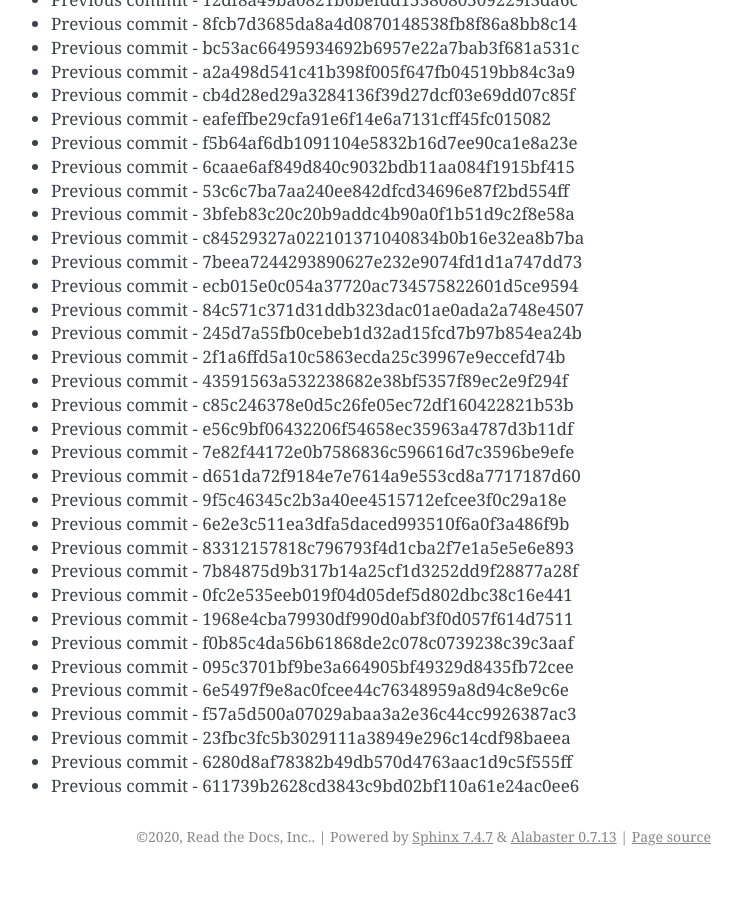
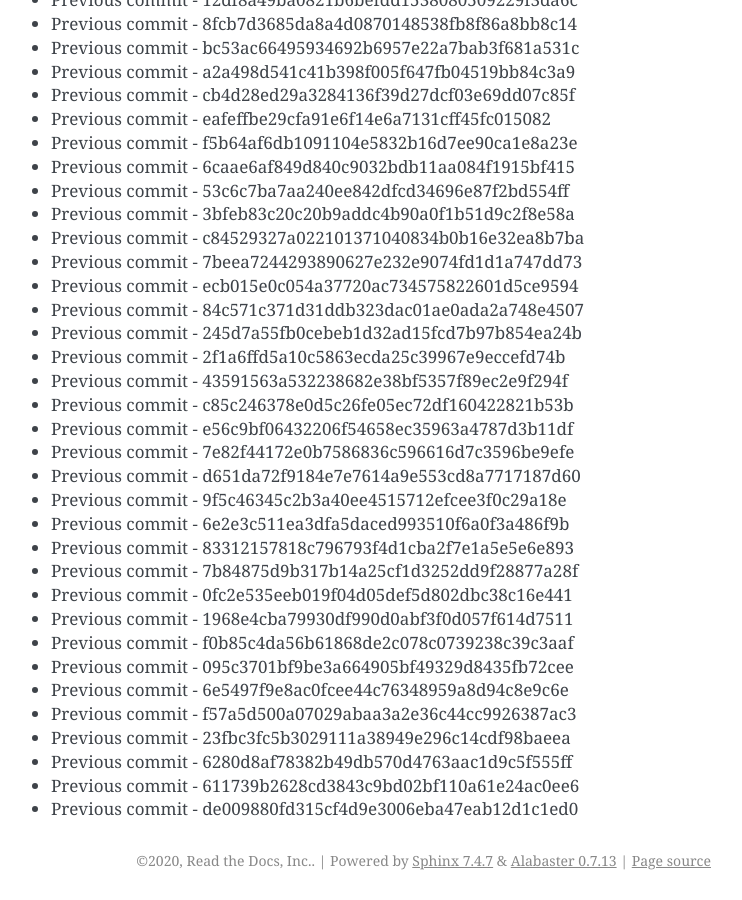
Before and after one commit to readthedocs/rtd-git-stresstest, a Sphinx documentation site: the page built from docs/updates.rst, in a window 1280 px wide and 900 px high, scrolled down 74259 px. Shown: the whole window, without its empty margins (399-1141 px from the left). Built offline with Sphinx 7.4.7, drawn with Linux system fonts in a browser that asks for light colours; before the commit the page ends 75135 px from its top, so only the background shows below that.

Commit message:
Generating commit from previous: de009880fd315cf4d9e3006eba47eab12d1c1ed0

```diff
--- a/docs/updates.rst
+++ b/docs/updates.rst
@@ -3152,3 +3152,4 @@ It can be tested for any performance characteristics.
 * Previous commit - 23fbc3fc5b3029111a38949e296c14cdf98baeea
 * Previous commit - 6280d8af78382b49db570d4763aac1d9c5f555ff
 * Previous commit - 611739b2628cd3843c9bd02bf110a61e24ac0ee6
+* Previous commit - de009880fd315cf4d9e3006eba47eab12d1c1ed0
```
